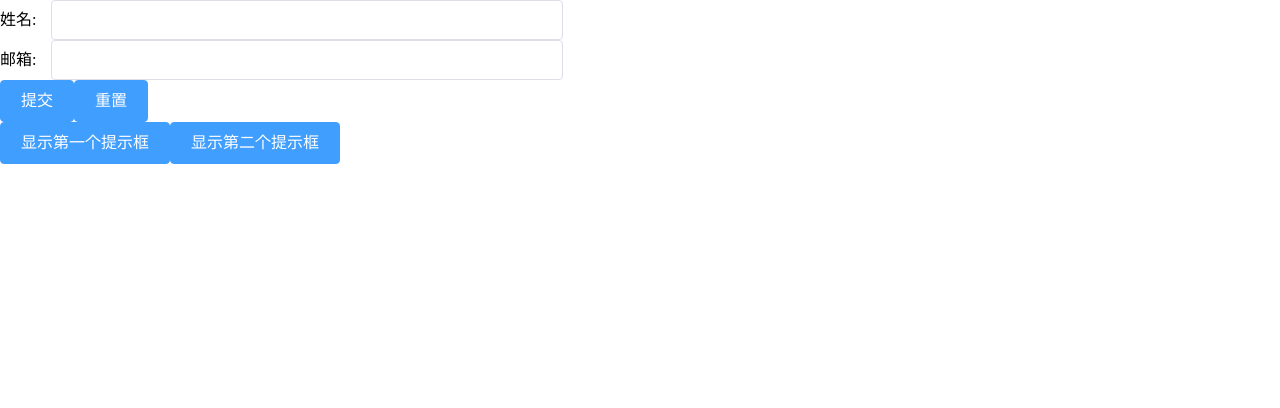
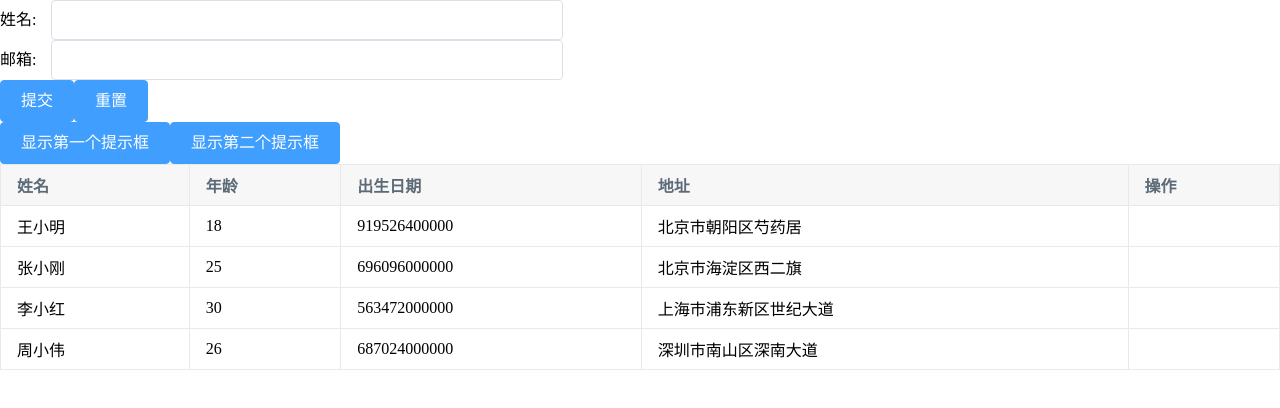
Before and after one commit to wangqianqian0228/qqw-ui, a Vue app: page / in a window 1280 px wide. Shown: the top 408 px of the page. Built offline with nearby package versions, Linux system fonts and the light colour scheme.

Commit message:
静态数据渲染table表格

```diff
--- a/src/App.vue
+++ b/src/App.vue
@@ -119,6 +119,10 @@
         >显示第二个提示框</qqw-button
       >
     </div>
+
+    <div>
+      <qqw-table :columns="columnsArr" :data="dataArr"></qqw-table>
+    </div>
   </div>
 </template>
 <script>
@@ -126,6 +130,8 @@ import grandParent from "./views/components/grandParent.vue";
 import FormItem from "./packages/form/form-item.vue";
 import Display from "./views/components/qqw-display.vue";
 import defaultCode from "./utils/defaultcode";
+import table from "./packages/table/table.vue";
+import {columns,data} from "./packages/table/data";
 export default {
   data() {
     return {
@@ -148,6 +154,8 @@ export default {
         ],
       },
       single: false,
+      columnsArr: columns,
+      dataArr: data,
     };
   },
   methods: {
@@ -194,6 +202,7 @@ export default {
     grandParent,
     "qqw-form-item": FormItem,
     "qqw-display": Display,
+    "qqw-table": table,
   },
 };
 </script>
--- /dev/null
+++ b/src/packages/table/data.js
@@ -0,0 +1,48 @@
+let columns = [{
+        title: '姓名',
+        key: 'name'
+    },
+    {
+        title: '年龄',
+        key: 'age'
+    },
+    {
+        title: '出生日期',
+        key: 'birthday'
+    },
+    {
+        title: '地址',
+        key: 'address'
+    }, {
+        title: '操作'
+    }
+]
+let data = [{
+        name: '王小明',
+        age: 18,
+        birthday: '919526400000',
+        address: '北京市朝阳区芍药居'
+    },
+    {
+        name: '张小刚',
+        age: 25,
+        birthday: '696096000000',
+        address: '北京市海淀区西二旗'
+    },
+    {
+        name: '李小红',
+        age: 30,
+        birthday: '563472000000',
+        address: '上海市浦东新区世纪大道'
+    },
+    {
+        name: '周小伟',
+        age: 26,
+        birthday: '687024000000',
+        address: '深圳市南山区深南大道'
+    }
+]
+export  {
+    columns,
+    data
+}
--- /dev/null
+++ b/src/packages/table/table.vue
@@ -0,0 +1,64 @@
+<!--  -->
+<template>
+  <table>
+    <thead>
+      <!-- tr:行 -->
+      <tr>
+        <th v-for="(col, index) in columns" :key="index">{{ col.title }}</th>
+      </tr>
+    </thead>
+    <tbody>
+      <tr v-for="(row, index) in data" :key="index">
+        <td v-for="(col, index) in columns" :key="index">{{ row[col.key] }}</td>
+      </tr>
+    </tbody>
+  </table>
+</template>
+
+<script>
+export default {
+  name: "qqw-table",
+  props: {
+    columns: {
+      type: Array,
+      default: () => [],
+    },
+    data: {
+      type: Array,
+      default: () => [],
+    },
+  },
+  data() {
+    return {};
+  },
+
+  components: {},
+
+  computed: {},
+
+  mounted() {},
+
+  methods: {},
+};
+</script>
+<style lang="scss">
+table {
+  width: 100%;
+  border-collapse: collapse;
+  border-spacing: 0;
+  empty-cells: show;
+  border: 1px solid #e9e9e9;
+}
+table th {
+  background: #f7f7f7;
+  color: #5c6b77;
+  font-weight: 600;
+  white-space: nowrap;
+}
+table td,
+table th {
+  padding: 8px 16px;
+  border: 1px solid #e9e9e9;
+  text-align: left;
+}
+</style>
```
